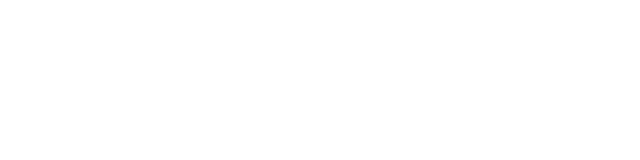
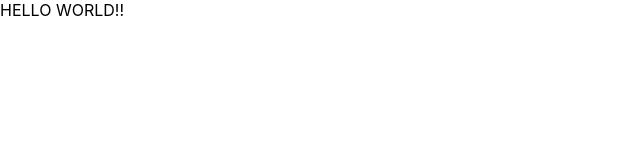
Before and after one commit to khr777/movie_app_2021, a React (Create React App) app: page / in a window 1280 px wide. Shown: the top 160 px of the page, without its empty margins (0-640 px from the left). Built offline with nearby package versions, Linux system fonts and the light colour scheme.

Commit message:
🎈리액트 기본 동작원리 익히기

```diff
--- a/src/App.js
+++ b/src/App.js
@@ -1,7 +1,7 @@
 import './App.css';
 
 function App() {
-  return <div className="App" />;
+  return <div>HELLO WORLD!!</div>
 }
 
 export default App;
```
